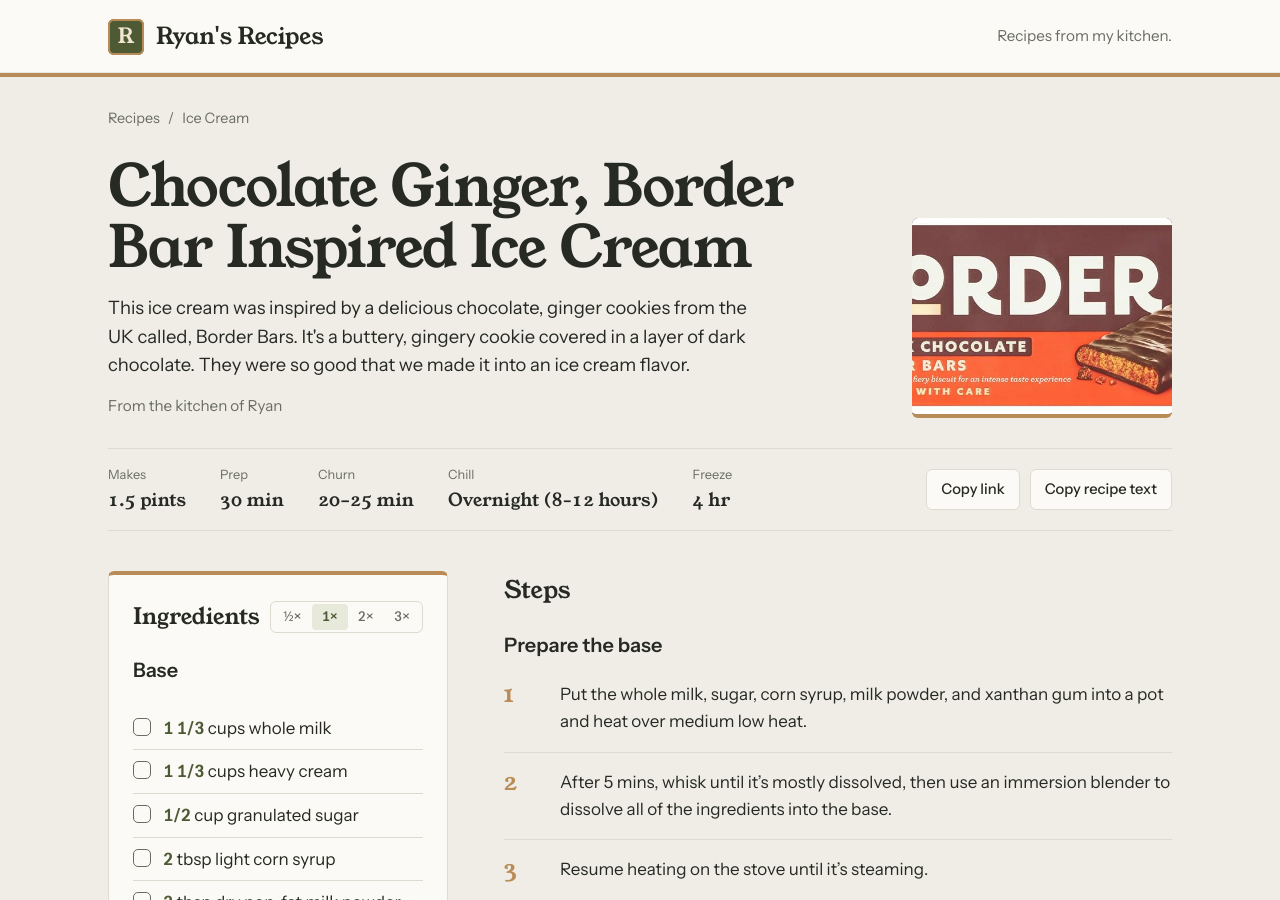
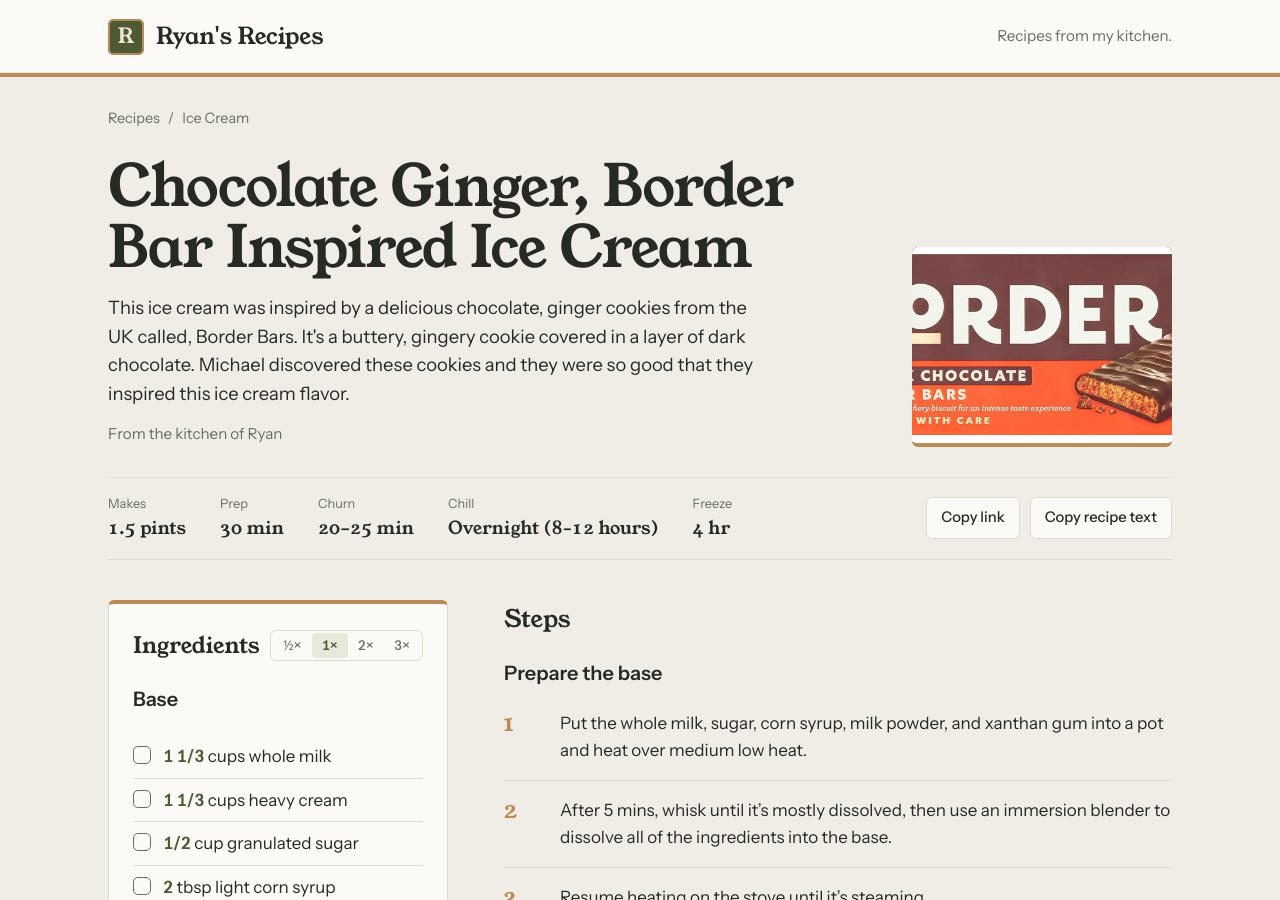
Before and after one commit to rvdw3865/ryans-recipes, a Jekyll site: the page built from recipes/chocolate-ginger-border-ice-cream.md, in a window 1280 px wide and 900 px high. Built offline with Jekyll 4.4.1, drawn with Linux system fonts in a browser that asks for light colours.

Commit message:
Update choco ginger
Shoutout to Michael added

```diff
--- a/recipes/chocolate-ginger-border-ice-cream.md
+++ b/recipes/chocolate-ginger-border-ice-cream.md
@@ -2,7 +2,7 @@
 title: Chocolate Ginger, Border Bar Inspired Ice Cream
 from: Ryan
 category: ice-cream
-description: This ice cream was inspired by a delicious chocolate, ginger cookies from the UK called, Border Bars. It's a buttery, gingery cookie covered in a layer of dark chocolate. They were so good that we made it into an ice cream flavor.
+description: This ice cream was inspired by a delicious chocolate, ginger cookies from the UK called, Border Bars. It's a buttery, gingery cookie covered in a layer of dark chocolate. Michael discovered these cookies and they were so good that they inspired this ice cream flavor.
 makes: 1.5 pints
 prep: 30 min
 chill: Overnight (8-12 hours)
```
